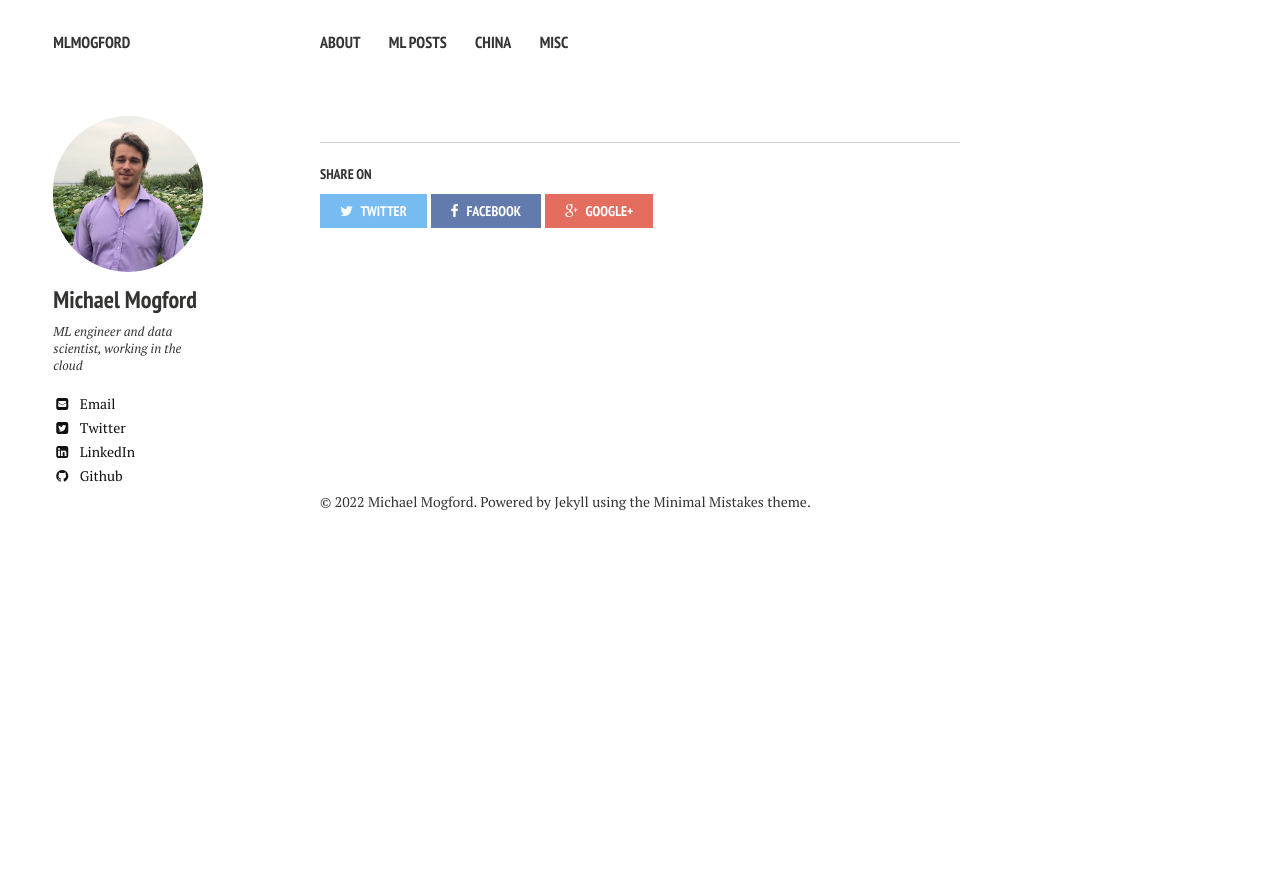
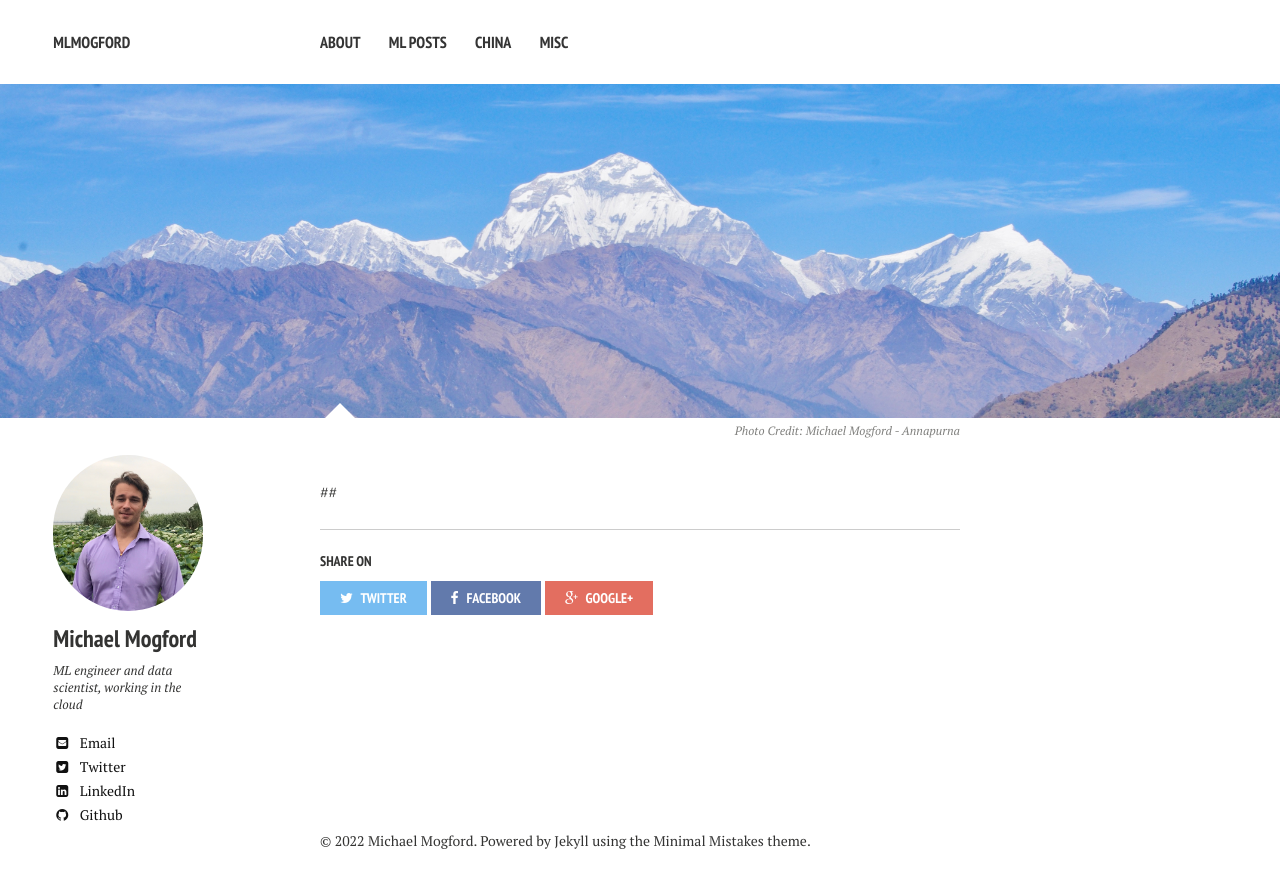
Before and after one commit to MLMogford/MLMogford.github.io, a Jekyll site: the page built from misc/index.md, in a window 1280 px wide. Shown: the top 888 px of the page. Built offline with Jekyll 4.4.1, drawn with Linux system fonts in a browser that asks for light colours; nearby versions of some CDN libraries; our own code applies the rules of GitHub Pages for plain Markdown files; part of the change alters nothing that is shown.

```diff
--- a/misc/index.md
+++ b/misc/index.md
@@ -1,8 +1,8 @@
-<!-- ---
+---
 layout: page
-title: Collection of misc essays
-excerpt: "A List of Misc Essays"
-tags: [padcasts, books, China]
+title:
+excerpt: " "
+tags: [ ]
 comments: true
 
 image:
@@ -12,5 +12,4 @@ image:
 ---
 
 
-## Machine Learning
- -->
+##
```
